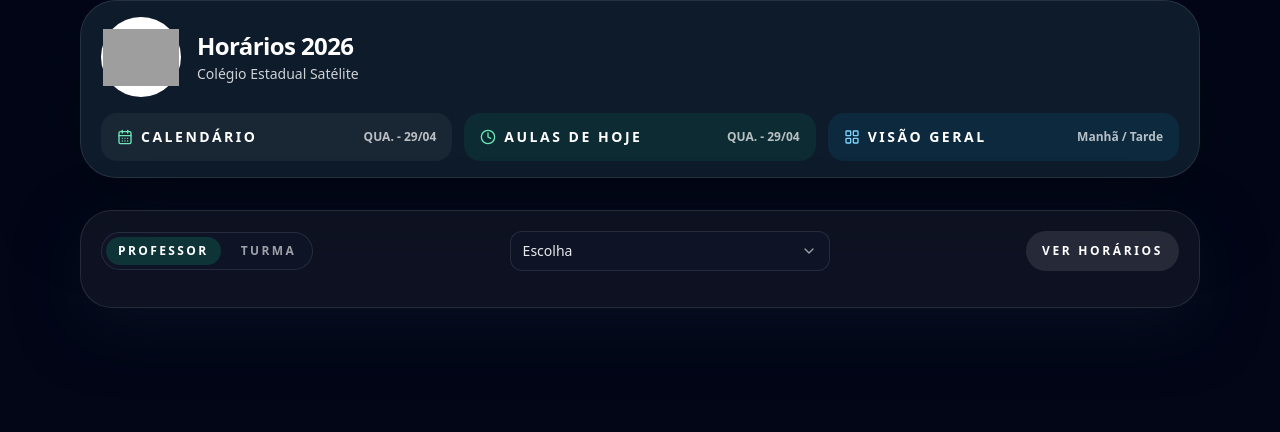
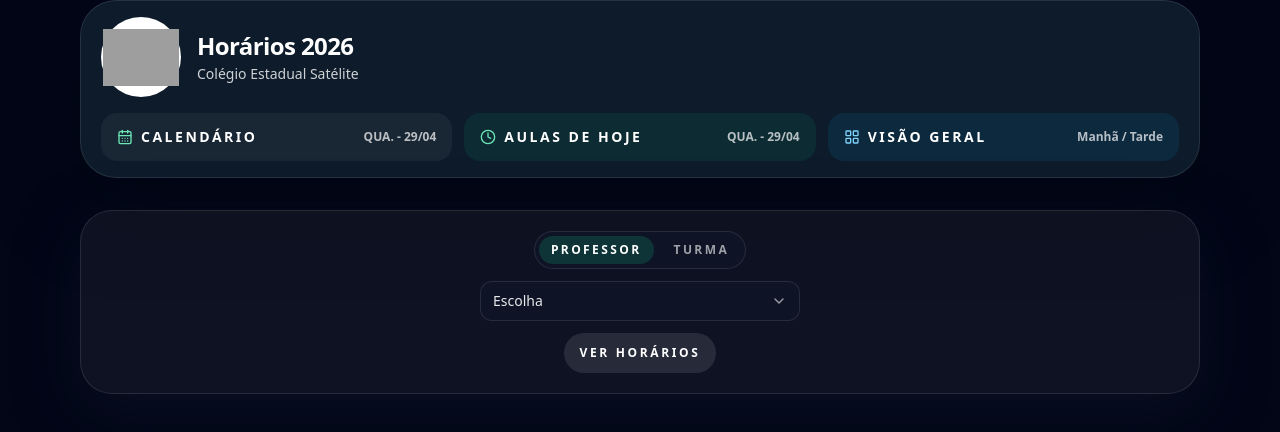
Before and after one commit to sheltomdearagao/horarios-satelite-2026, a React (Vite) app: page / in a window 1280 px wide. Shown: the top 432 px of the page. Built offline with nearby package versions, Linux system fonts and the light colour scheme; grey boxes are pictures that could not be loaded.

Commit message:
[dyad] wrote 1 file(s)

```diff
--- a/src/pages/Index.tsx
+++ b/src/pages/Index.tsx
@@ -408,7 +408,7 @@ const Index: React.FC = () => {
 
         <div className="mt-6 space-y-6 sm:mt-8 sm:space-y-8">
           <div className="rounded-[2rem] border border-white/10 bg-white/5 p-4 shadow-[0_20px_60px_rgba(15,23,42,0.5)] sm:p-5">
-            <div className="flex items-center justify-between mb-4">
+            <div className="flex items-center justify-center">
               <div className="flex items-center gap-2 rounded-full border border-white/10 bg-slate-900/60 p-1">
                 <button
                   type="button"
@@ -429,7 +429,9 @@ const Index: React.FC = () => {
                   Turma
                 </button>
               </div>
+            </div>
 
+            <div className="mt-3 flex justify-center">
               <div className="w-full max-w-xs">
                 {todayMode === "teacher" ? (
                   <Select
@@ -475,7 +477,9 @@ const Index: React.FC = () => {
                   </Select>
                 )}
               </div>
+            </div>
 
+            <div className="mt-3 flex justify-center">
               <Button
                 onClick={() => {
                   if (todayMode === "teacher") setShowTeacherSection((p) => !p);
@@ -489,7 +493,7 @@ const Index: React.FC = () => {
           </div>
 
           {showTeacherSection && currentTeacher && (
-            <div className="rounded-[2.25rem] border border-white/10 bg-white/5 p-4 sm:rounded-[2.5rem] sm:p-6">
+            <div className="overflow-x-hidden rounded-[2.25rem] border border-white/10 bg-white/5 p-4 sm:rounded-[2.5rem] sm:p-6">
               <div className="mb-4 flex items-center justify-between">
                 <div className="space-y-1">
                   <div className="text-[0.65rem] font-bold uppercase text-white/40">Docente</div>
@@ -507,7 +511,7 @@ const Index: React.FC = () => {
           )}
 
           {showClassSection && currentClassSchedule && (
-            <div className="rounded-[2.25rem] border border-white/10 bg-white/5 p-4 sm:rounded-[2.5rem] sm:p-6">
+            <div className="overflow-x-hidden rounded-[2.25rem] border border-white/10 bg-white/5 p-4 sm:rounded-[2.5rem] sm:p-6">
               <div className="mb-4 flex items-center justify-between">
                 <div className="space-y-1">
                   <div className="text-[0.65rem] font-bold uppercase text-white/40">Turma</div>
```
